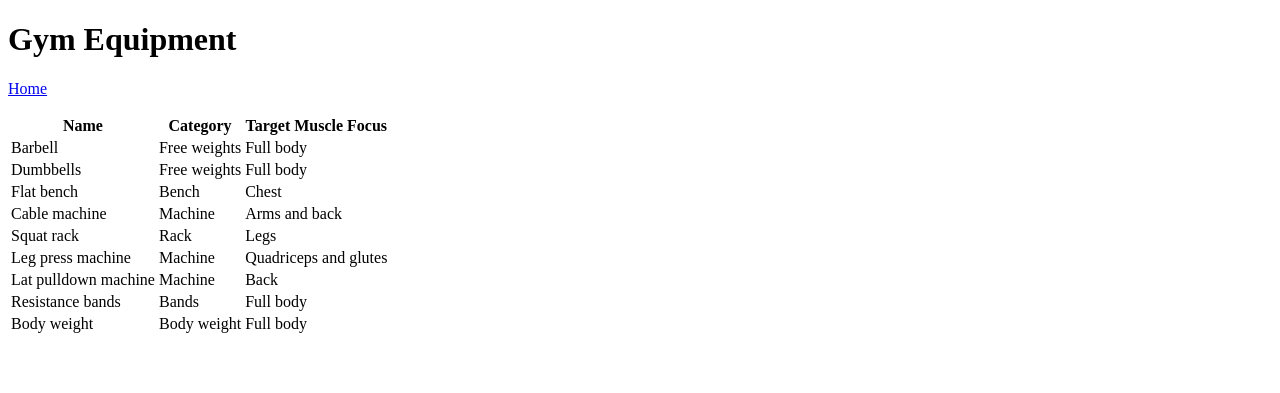
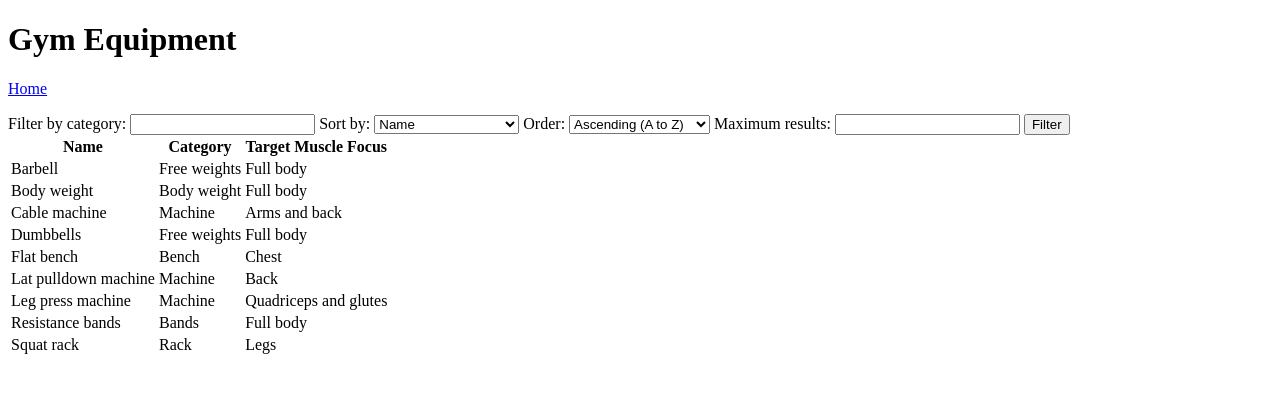
Before and after one commit to lcransom/Course_Project, a Flask app: page /equipment in a window 1280 px wide. Shown: the top 393 px of the page. Run offline with Flask 3, Linux system fonts and the light colour scheme.

Commit message:
Add equipment filtering sorting and limits

```diff
--- a/app.py
+++ b/app.py
@@ -1,6 +1,7 @@
 # Authors: Levi Ransom, Roger Major
 # Date: 11/17/2026
 # File: app.py
+
 
 from app import create_app
 
--- a/app/equipment/equipment_controller.py
+++ b/app/equipment/equipment_controller.py
@@ -1,8 +1,8 @@
-# Authors: Levi Ransom, Roger Major
+# Authors: Levi Ransom
 # Date: 11/17/2026
 # File: equipment_controller.py
-
-from flask import render_template
+# Description: Handle equipment page requests and pass filter and sorting options to the manager.
+from flask import render_template, request
 
 from app.equipment.equipment_manager import get_all_equipment
 
@@ -10,5 +10,25 @@ from app.equipment.equipment_manager import get_all_equipment
 class EquipmentController:
     @staticmethod
     def list_equipment():
-        equipment = get_all_equipment()
+        category = request.args.get("category", "").strip()
+        sort_by = request.args.get("sort_by", "name").strip()
+        sort_order = request.args.get("sort_order", "asc").strip().lower()
+        limit_value = request.args.get("limit", "").strip()
+        try:
+            limit = int(limit_value) if limit_value else None
+            if limit is not None and limit <= 0:
+                raise ValueError
+        except ValueError:
+            return render_template(
+                "equipment_list.html",
+                equipment=[],
+                error_message="Result limit must be a positive whole number.",
+            )
+
+        equipment = get_all_equipment(
+            category or None,
+            sort_by=sort_by,
+            sort_order=sort_order,
+            limit=limit,
+        )
         return render_template("equipment_list.html", equipment=equipment)
--- a/app/equipment/equipment_manager.py
+++ b/app/equipment/equipment_manager.py
@@ -1,6 +1,7 @@
 # Authors: Levi Ransom, Roger Major
 # Date: 11/17/2026
 # File: equipment_manager.py
+# Description: Retrieve all equipment or filter records by category.
 
 from sqlalchemy.exc import SQLAlchemyError
 
@@ -9,9 +10,26 @@ from app.equipment.models import Equipment
 from extensions import db
 
 
-def get_all_equipment():
+def get_all_equipment(category=None, sort_by="name", sort_order="asc", limit=None):
     try:
-        return Equipment.query.all()
+        query = Equipment.query
+        sort_columns = {
+            "name": Equipment.name,
+            "category": Equipment.category,
+            "target_muscle_focus": Equipment.target_muscle_focus,
+        }
+        if category:
+            query = query.filter(Equipment.category == category)
+
+        sort_column = sort_columns.get(sort_by, Equipment.name)
+        if sort_order == "desc":
+            query = query.order_by(sort_column.desc())
+        else:
+            query = query.order_by(sort_column.asc())
+        if limit is not None:
+            query = query.limit(limit)
+
+        return query.all()
     except SQLAlchemyError as error:
         db.session.rollback()
         raise EquipmentDataError(
--- a/app/equipment/templates/equipment_list.html
+++ b/app/equipment/templates/equipment_list.html
@@ -1,4 +1,4 @@
-<!-- Authors: Levi Ransom, Roger Major
+<!-- Authors: Levi Ransom
      Date: 11/17/2026
      File: equipment_list.html -->
 <!doctype html>
@@ -11,6 +11,36 @@
 <body>
     <h1>Gym Equipment</h1>
     <p><a href="{{ url_for('index') }}">Home</a></p>
+        <form method="get" action="{{ url_for('equipment.list_equipment') }}">
+        <label for="category">Filter by category:</label>
+        <input
+            type="text"
+            id="category"
+            name="category"
+            value="{{ request.args.get('category', '') }}"
+        >
+        <label for="sort_by">Sort by:</label>
+        <select id="sort_by" name="sort_by">
+            <option value="name" {% if request.args.get('sort_by', 'name') == 'name' %}selected{% endif %}>Name</option>
+            <option value="category" {% if request.args.get('sort_by') == 'category' %}selected{% endif %}>Category</option>
+            <option value="target_muscle_focus" {% if request.args.get('sort_by') == 'target_muscle_focus' %}selected{% endif %}>Target Muscle Focus</option>
+        </select>
+
+        <label for="sort_order">Order:</label>
+        <select id="sort_order" name="sort_order">
+            <option value="asc" {% if request.args.get('sort_order', 'asc') == 'asc' %}selected{% endif %}>Ascending (A to Z)</option>
+            <option value="desc" {% if request.args.get('sort_order') == 'desc' %}selected{% endif %}>Descending (Z to A)</option>
+        </select>
+        <label for="limit">Maximum results:</label>
+        <input
+            type="number"
+            id="limit"
+            name="limit"
+            min="1"
+            value="{{ request.args.get('limit', '') }}"
+        >
+        <button type="submit">Filter</button>
+    </form>
     {% if error_message %}
         <p role="alert">{{ error_message }}</p>
     {% elif equipment %}
```
Also changed, not shown: 2 other files.
